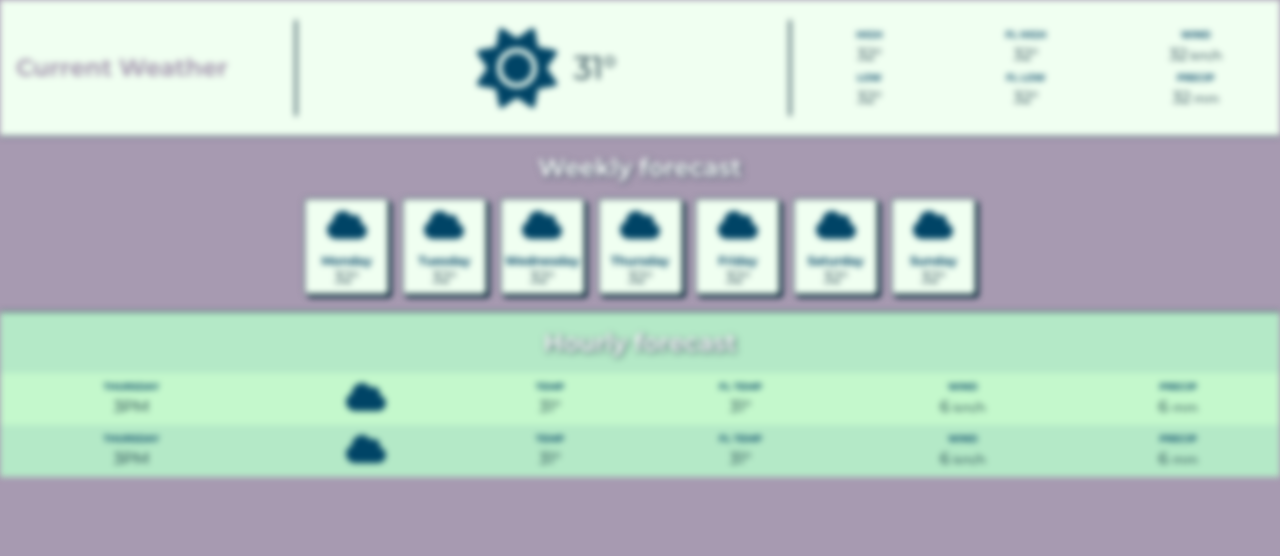
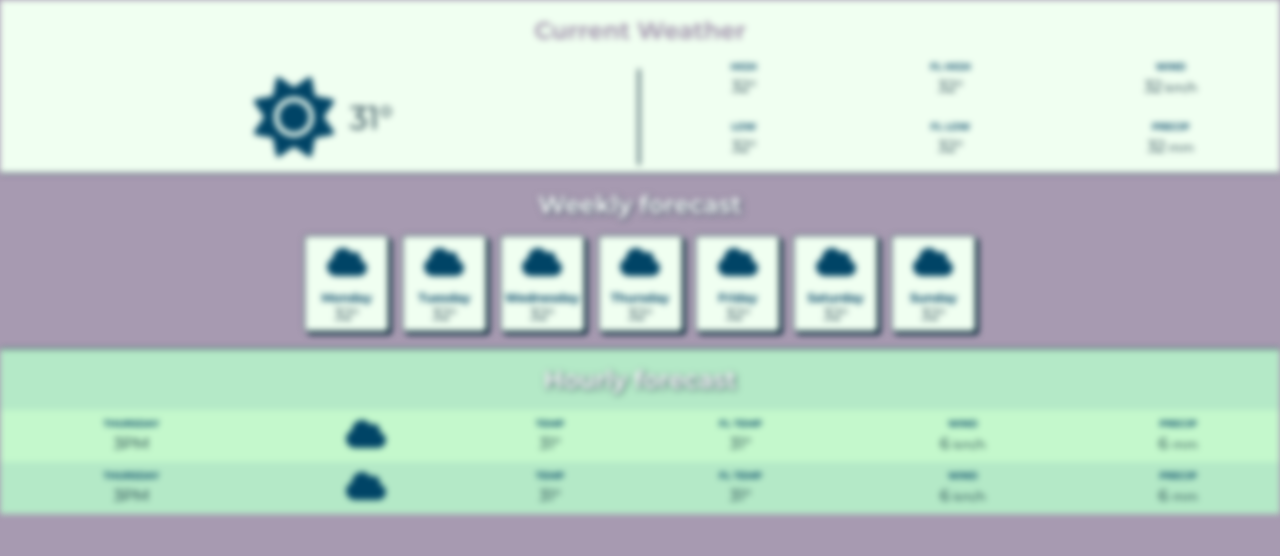
Before and after one commit to rubuz/WeatherApp, a website built with Vite: page index.html in a window 1280 px wide. Built offline with nearby package versions, Linux system fonts and the light colour scheme; no server answers.

Commit message:
change header

```diff
--- a/index.html
+++ b/index.html
@@ -8,6 +8,7 @@
   <body class="blurred">
     <header class="header">
       <h2 class="current__title">Current Weather</h2>
+      <div class="header__content">
         <div class="header__left">
           <img
             src="icons/sun.svg"
@@ -47,6 +48,7 @@
             <div>
               <span data-current-precip>32</span
               ><span class="value-sub-info"> mm</span>
+            </div>
           </div>
         </div>
       </div>
--- a/style.css
+++ b/style.css
@@ -42,10 +42,8 @@ h2 {
 }
 
 .current__title {
-  width: 30%;
-  height: 96px;
   padding: 1rem;
-  border-right: 2px solid var(--clr-primary-800);
+  margin: 0;
   display: flex;
   align-items: center;
   color: var(--clr-primary-200);
@@ -58,8 +56,14 @@ h2 {
   top: 0;
   background-color: var(--clr-primary-100);
   display: flex;
+  flex-direction: column;
   align-items: center;
   border-bottom: 1px solid var(--clr-primary-800);
+}
+
+.header__content {
+  display: flex;
+  width: 100%;
 }
 
 .header__left {
```
Lines whose indentation alone changed are shown as unchanged.
